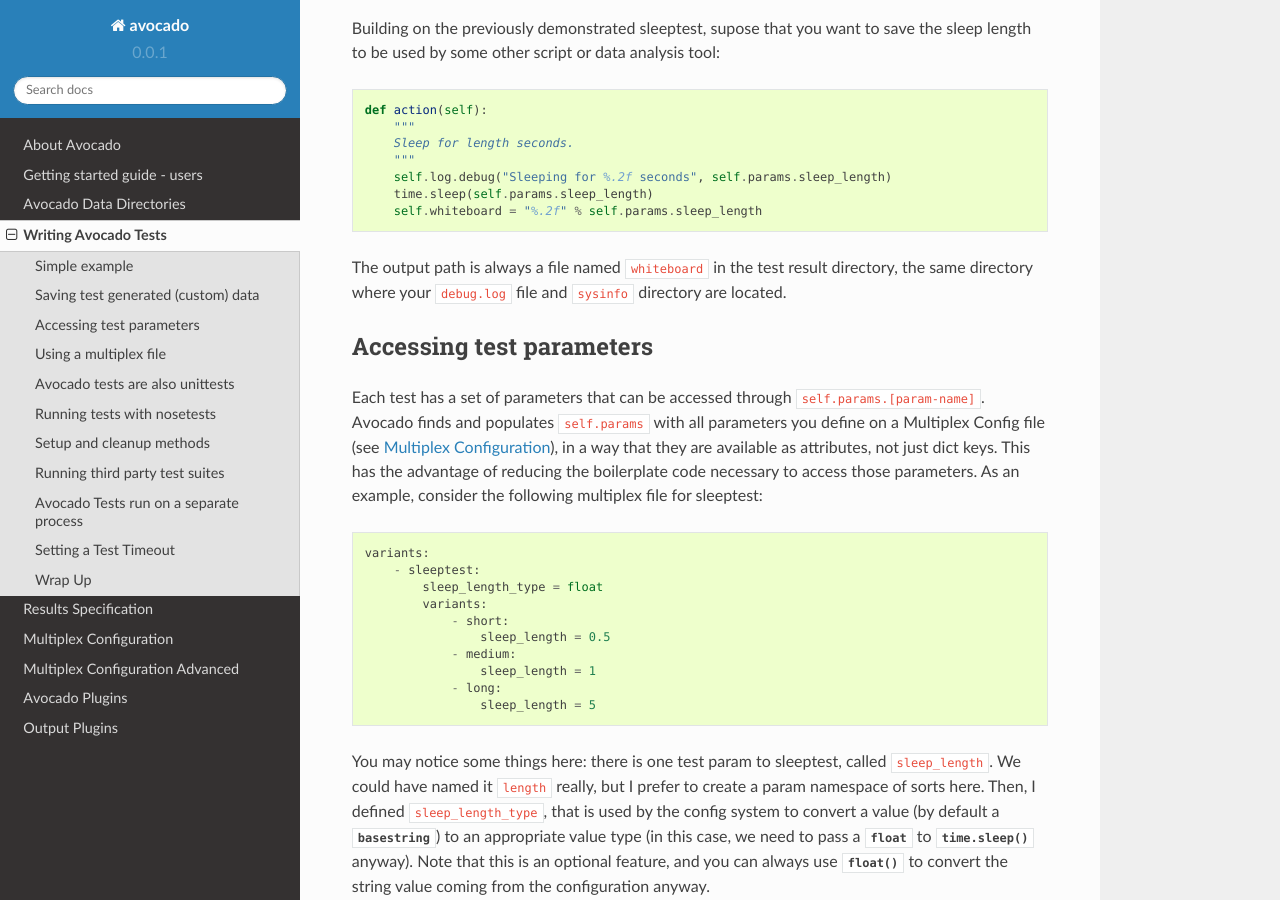
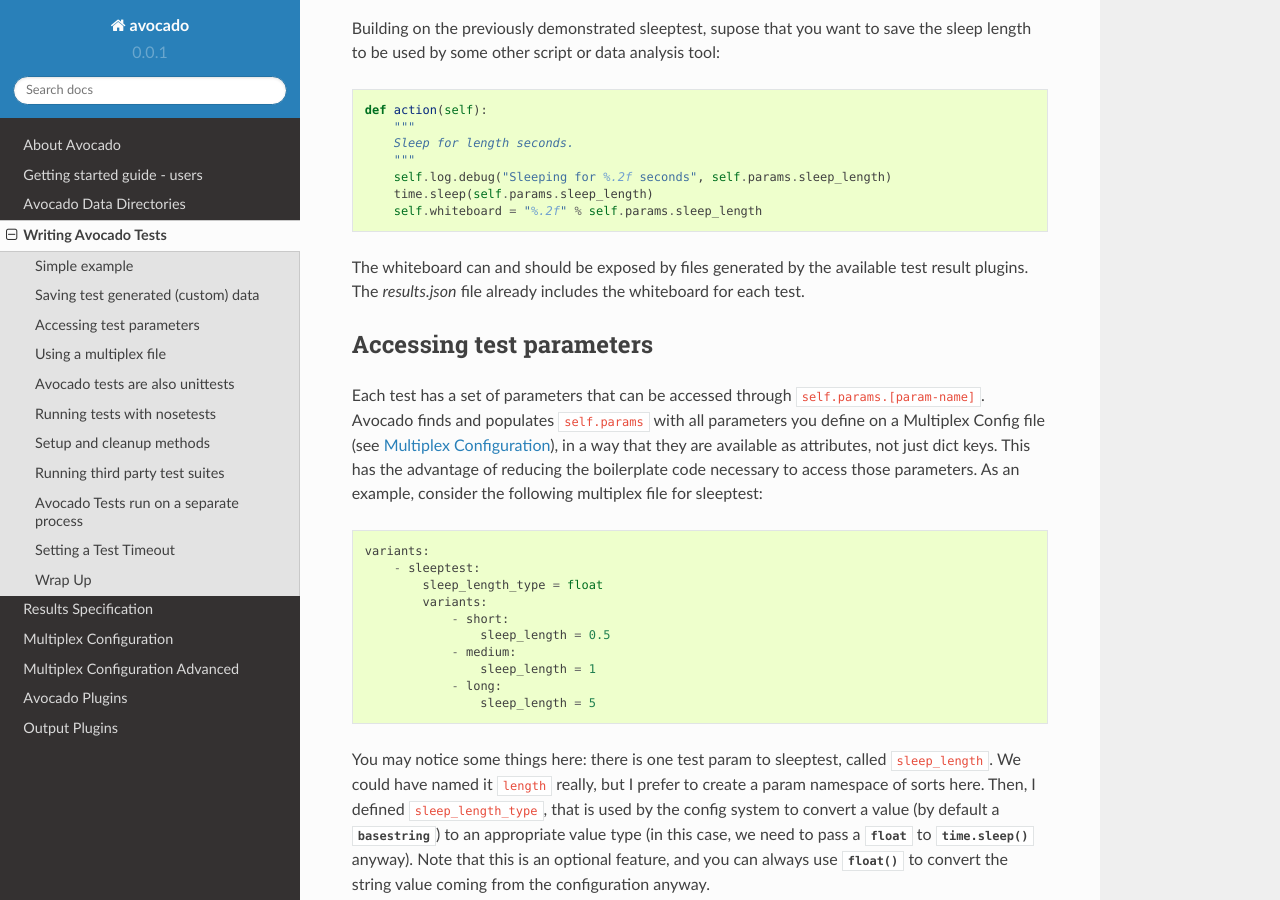
Before and after one commit to avocado-framework/avocado, a Sphinx documentation site: the page built from docs/source/WritingTests.rst, in a window 1280 px wide and 900 px high, scrolled down 1211 px. Built offline with Sphinx 7.4.7 and the Read the Docs theme 2.0.0, drawn with Linux system fonts in a browser that asks for light colours; pages that are not in the unit, such as notebooks, are missing from menus; the version number is read from the project's files by our own code.

Commit message:
docs/source/WritingTests.rst: update location of the whiteboard on test results
Signed-off-by: Cleber Rosa <crosa@redhat.com>

```diff
--- a/docs/source/WritingTests.rst
+++ b/docs/source/WritingTests.rst
@@ -71,9 +71,8 @@
             time.sleep(self.params.sleep_length)
             self.whiteboard = "%.2f" % self.params.sleep_length
 
-The output path is always a file named ``whiteboard`` in the test result directory,
-the same directory where your ``debug.log`` file and ``sysinfo`` directory are located.
-
+The whiteboard can and should be exposed by files generated by the available test result
+plugins. The `results.json` file already includes the whiteboard for each test.
 
 Accessing test parameters
 =========================
```
